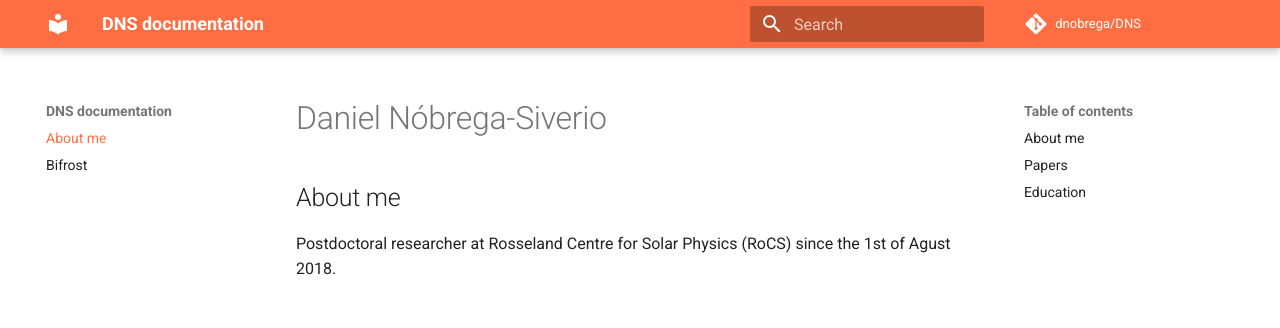
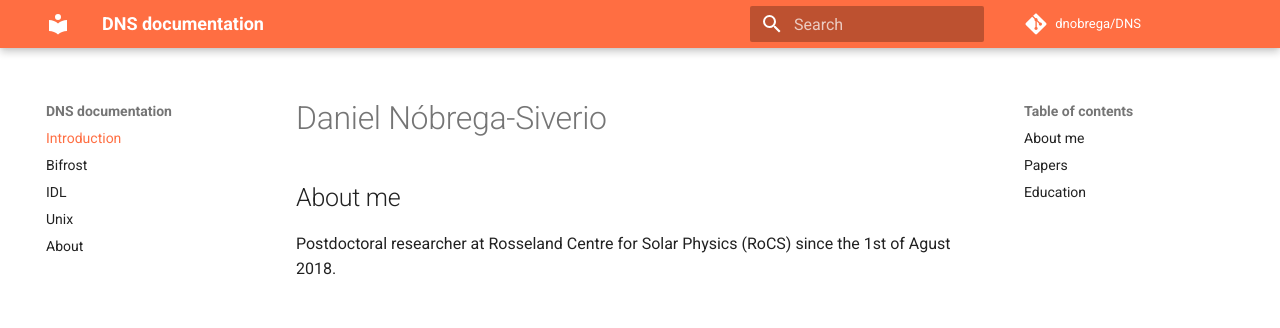
Before and after one commit to dnobrega/DNS, an MkDocs documentation site: the page built from docs/index.md, in a window 1280 px wide. Shown: the top 328 px of the page. Built offline with MkDocs 1.6.1 and Material for MkDocs 9.7.7, drawn with Linux system fonts in a browser that asks for light colours; comment, search, counter and statistics services are not loaded.

Commit message:
Expanding DOC

```diff
--- a/mkdocs.yml
+++ b/mkdocs.yml
@@ -7,8 +7,11 @@ repo_url: https://github.com/dnobrega/DNS
 edit_uri: ""
 
 nav:
-  - About me: index.md
+  - Introduction: index.md
   - Bifrost: bifrost.md
+  - IDL: idl.md
+  - Unix: unix.md
+  - About: about.md
 
 theme:
   name: 'material'
```
